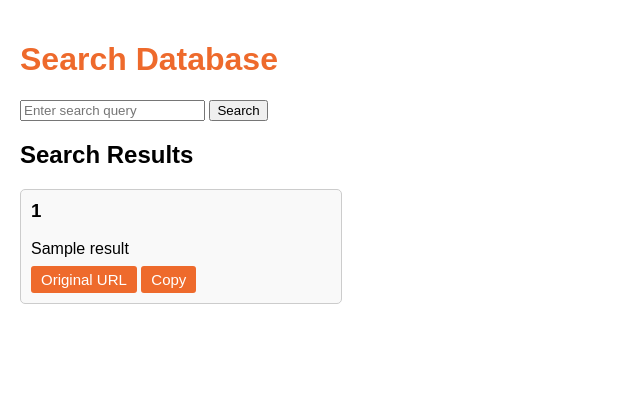
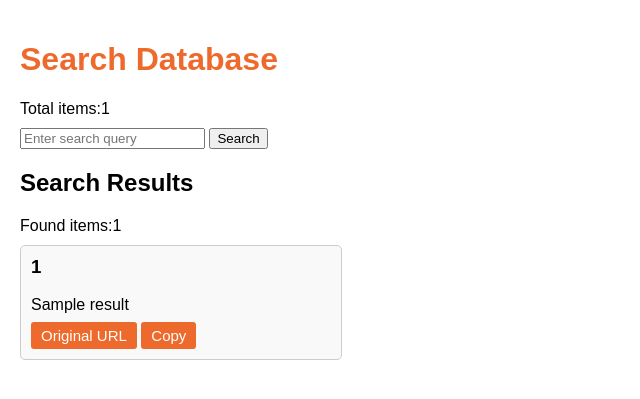
Before and after one commit to NotTheOnlyOne/ntoo_simple, a Flask app: template templates/index.html in a window 1280 px wide. Shown: the top 399 px of the page, without its empty margins (0-640 px from the left). Run offline with Flask 3, Linux system fonts and the light colour scheme; the template is opened without the code that fills it: most values are stand-ins (such as "Sample title", 1, 10 or a date in 2020); parts of the project's set-up code (start-up, migrations or seed data) failed here and were passed over.

Commit message:
Adding total number of items and found items

```diff
--- a/app.py
+++ b/app.py
@@ -3,10 +3,12 @@ import csv
 
 app = Flask(__name__)
 data = []
+total_count = 0
 
 # Load the data from the TSV file
 def load_data():
     global data
+    global total_count
     with open('database_ntoo.tsv', 'r', encoding='utf-8') as tsvfile:
         reader = csv.reader(tsvfile, delimiter='\t')
         next(reader)  # Skip the header
@@ -15,6 +17,8 @@ def load_data():
             text = row[2]
             url = row[3]
             data.append((title.lower(), title, text.lower(), text, url))
+
+    total_count = len(data)
 
 load_data()  # Call load_data() to initialize the data at the start
 
@@ -27,8 +31,8 @@ def index():
             title_lower, title, text_lower, text, url = row
             if search_query in title_lower or search_query in text_lower:
                 results.append((title, text, url))
-        return render_template('index.html', results=results)
-    return render_template('index.html')
+        return render_template('index.html', results=results,total_count=total_count)
+    return render_template('index.html',total_count=total_count)
 
 if __name__ == '__main__':
     app.run()
--- a/templates/index.html
+++ b/templates/index.html
@@ -9,7 +9,10 @@
             margin: 0;
             padding: 20px;
         }
-
+	#statistics_search, #statistics {
+	    margin-top: 10px;
+	    margin-bottom: 10px;
+	}
 	h1 {
 	    color:#ee6a2c;
 	}
@@ -88,12 +91,17 @@
 </head>
 <body>
     <h1>Search Database</h1>
+    {% if total_count %}
+	<div id="statistics">Total items:{{ total_count }}</div>
+    {% endif %}
     <form action="/" method="POST">
         <input type="text" name="search_query" placeholder="Enter search query" required>
         <button type="submit">Search</button>
     </form>
     {% if results %}
         <h2>Search Results</h2>
+	<div id="statistics_search">Found items:{{ results|length }}</div>
+
         <div class="tiles-container">
             {% for result in results %}
                 <div class="tile">
```
